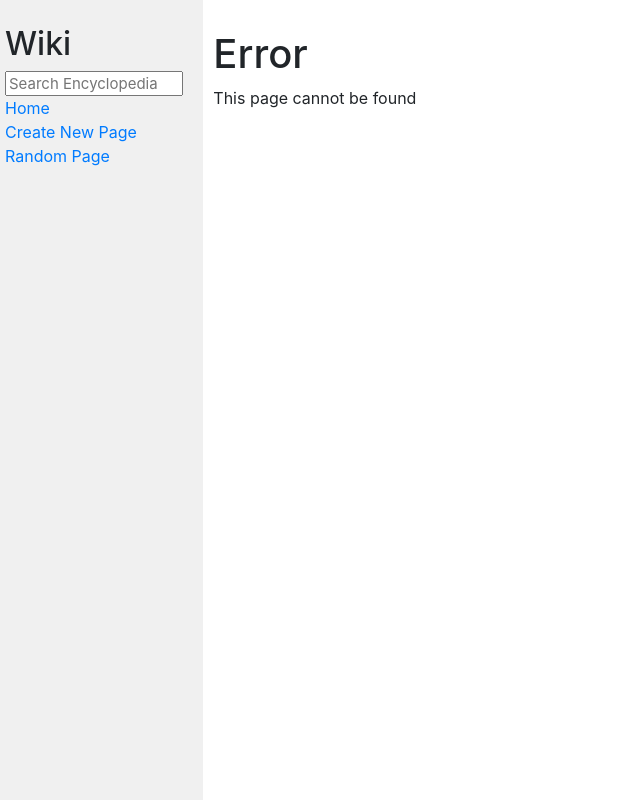
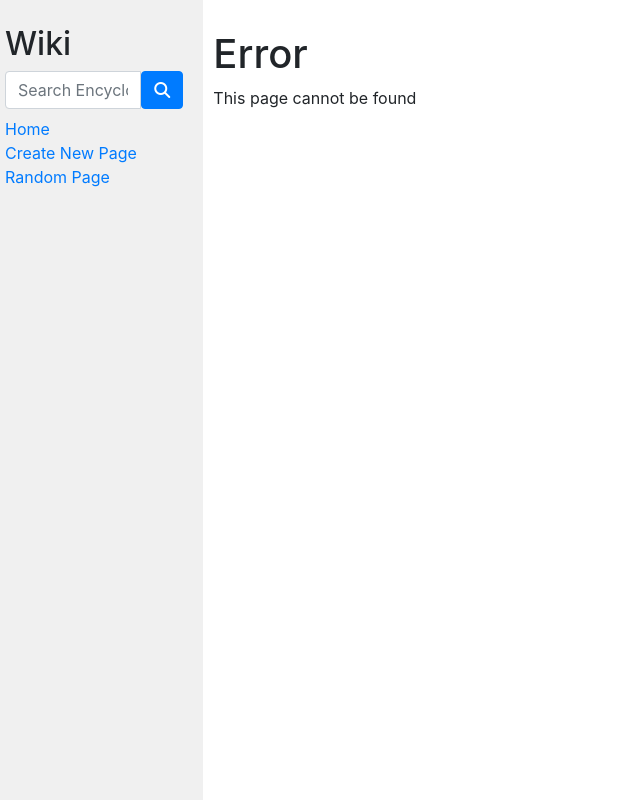
Before and after one commit to ujjwaluzu/cs50w-wiki, a Django app: page /wiki/1 in a window 1280 px wide. Shown: the whole page, without its empty margins (0-640 px from the left). Run offline with Django 3.2, Linux system fonts and the light colour scheme; some libraries are stand-ins or nearby versions.

Commit message:
worked on search bar in layout

```diff
--- a/encyclopedia/templates/encyclopedia/layout.html
+++ b/encyclopedia/templates/encyclopedia/layout.html
@@ -5,21 +5,36 @@
 <html lang="en">
     <head>
         <title>{% block title %}{% endblock %}</title>
+        <link rel="stylesheet" href="https://cdnjs.cloudflare.com/ajax/libs/font-awesome/6.5.0/css/all.min.css">
         <link rel="stylesheet" href="https://stackpath.bootstrapcdn.com/bootstrap/4.4.1/css/bootstrap.min.css" integrity="sha384-Vkoo8x4CGsO3+Hhxv8T/Q5PaXtkKtu6ug5TOeNV6gBiFeWPGFN9MuhOf23Q9Ifjh" crossorigin="anonymous">
         <link href="{% static 'encyclopedia/styles.css' %}" rel="stylesheet">
     </head>
     <body>
         <div class="row">
             <div class="sidebar col-lg-2 col-md-3">
-                <h2>Wiki</h2>
+                <h2 class="mb-2">Wiki</h2>
                 <form>
-                    <input class="search" type="text" name="q" placeholder="Search Encyclopedia">
+                    <form method="get" action="">
+                    <div class="input-group mb-2">
+                        <input
+                            type="text"
+                            name="q"
+                            class="form-control"
+                            placeholder="Search Encyclopedia"
+                        >
+                    <button class="btn btn-primary" type="submit">
+                        <i class="fas fa-search"></i>
+                    </button>
+  </div>
+</form>
+
+                    <!-- <input class="search mb-2 form-control" type="text" name="q" placeholder="Search Encyclopedia"> -->
                 </form>
                 <div>
-                    <a href="{% url 'index' %}">Home</a>
+                    <a class="mb-2" href="{% url 'index' %}">Home</a>
                 </div>
                 <div>
-                    <a href="{% url 'newpage' %}">Create New Page</a>
+                    <a class="mb-2" href="{% url 'newpage' %}">Create New Page</a>
                 </div>
                 <div>
                     <a href="{% url 'randompage' %}">Random Page</a>
```
